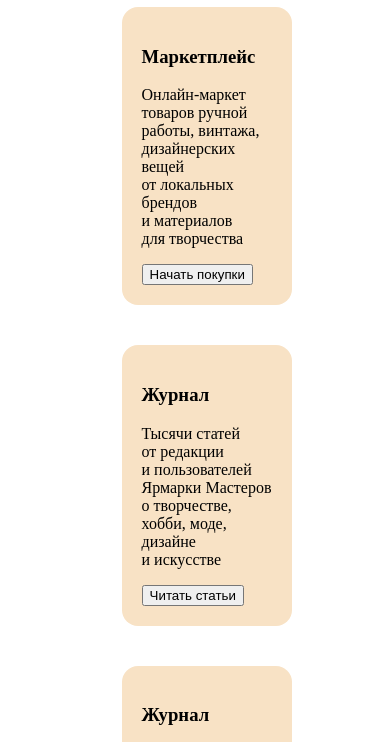
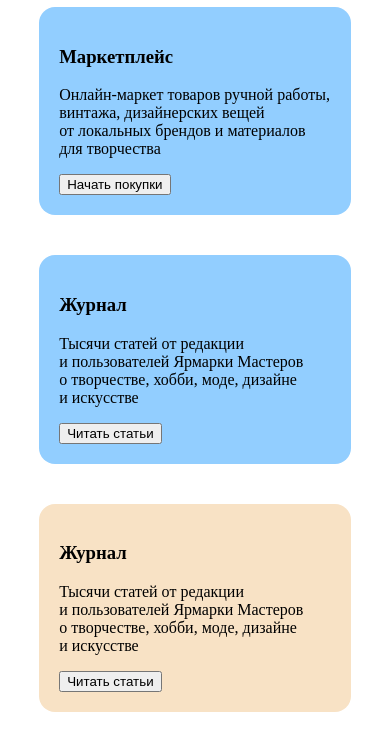
Before and after one commit to Vasilinatali/diplom, a website built with webpack: page diplom-dima/src/browser/html/template.html in a window 390 px wide. Shown: the part 81-823 px from the top of the page. Built offline with nearby package versions, Linux system fonts and the light colour scheme.

Commit message:
Адаптивные размеры блоков для продуктов компании

```diff
--- a/diplom-dima/src/browser/html/template.html
+++ b/diplom-dima/src/browser/html/template.html
@@ -30,11 +30,17 @@
             </header>
 
             <!--  FORM  -->
-            <form class="block-frm-prdcts" id="firm-products-block">
-                <div class="block-frm-prdcts-item">
+            <form class="block-frm-prdcts flex-block" id="firm-products-block">
+                <div class="block-frm-prdcts-main-itmes flex-block">
+                    <div class="block-frm-prdcts-item item-main">
                         <h3 class="block-frm-prdcts-item-heading">Маркетплейс</h3>
                         <p class="block-frm-prdcts-item-info" >Онлайн-маркет товаров ручной работы, винтажа, дизайнерских вещей от локальных брендов и материалов для творчества</p>
                         <button class="block-frm-prdcts-item-btn-open-info" >Начать покупки</button>
+                    </div>
+                    <div class="block-frm-prdcts-item item-main">
+                        <h3 class="block-frm-prdcts-item-heading">Журнал</h3>
+                        <p class="block-frm-prdcts-item-info" >Тысячи статей от редакции и пользователей Ярмарки Мастеров о творчестве, хобби, моде, дизайне и искусстве</p>
+                        <button class="block-frm-prdcts-item-btn-open-info" >Читать статьи</button>
                     </div>
                     <div class="block-frm-prdcts-item">
                         <h3 class="block-frm-prdcts-item-heading">Журнал</h3>
@@ -51,6 +57,7 @@
                         <p class="block-frm-prdcts-item-info" >Тысячи статей от редакции и пользователей Ярмарки Мастеров о творчестве, хобби, моде, дизайне и искусстве</p>
                         <button class="block-frm-prdcts-item-btn-open-info" >Читать статьи</button>
                     </div>
+                </div>
             </form>
         </div>
     </body>
--- a/diplom-dima/src/browser/scss/main.scss
+++ b/diplom-dima/src/browser/scss/main.scss
@@ -9,11 +9,11 @@
 
 .container {
     //max-width: 450px;
-    width: 100%;
-    padding-left: var(--bs-gutter-x,.75rem);
-    padding-right: var(--bs-gutter-x,.75rem);
-    margin-left: auto;
-    margin-right: auto;
+    //width: 100%;
+    //padding-left: var(--bs-gutter-x,.75rem);
+    //padding-right: var(--bs-gutter-x,.75rem);
+    margin-left: 8vw;
+    margin-right: 8vw;
 }
 
 .heading-container {
@@ -24,7 +24,33 @@
 
 .block
 {
-    &-frm-prdcts
+
+    &-frm-prdcts-main-item
+    {
+        background-color: rgb(146, 206, 255);
+        border-radius: 16px;
+        padding: 20px;
+        max-width: 35%;
+    }
+
+
+    &-frm-prdcts-item
+    {
+        background-color: rgb(248, 226, 197);
+        border-radius: 16px;
+        padding: 20px;
+        flex-grow: 4;
+        flex-basis: 370px;
+    }
+}
+.item-main
+{
+    background-color: rgb(146, 206, 255);
+    flex-grow: 2;
+    flex-basis: 600px;
+}
+
+.flex-block
     {
         display: flex;
         gap: 40px;
@@ -33,16 +59,6 @@
         flex-direction: row;
         margin: auto;
     }
-
-
-    &-frm-prdcts-item
-    {
-        background-color: rgb(248, 226, 197);
-        border-radius: 16px;
-        padding: 20px;
-        max-width: 35%;
-    }
-}
 
 
 /*.refresh-button {
```
Lines whose indentation alone changed are shown as unchanged.
